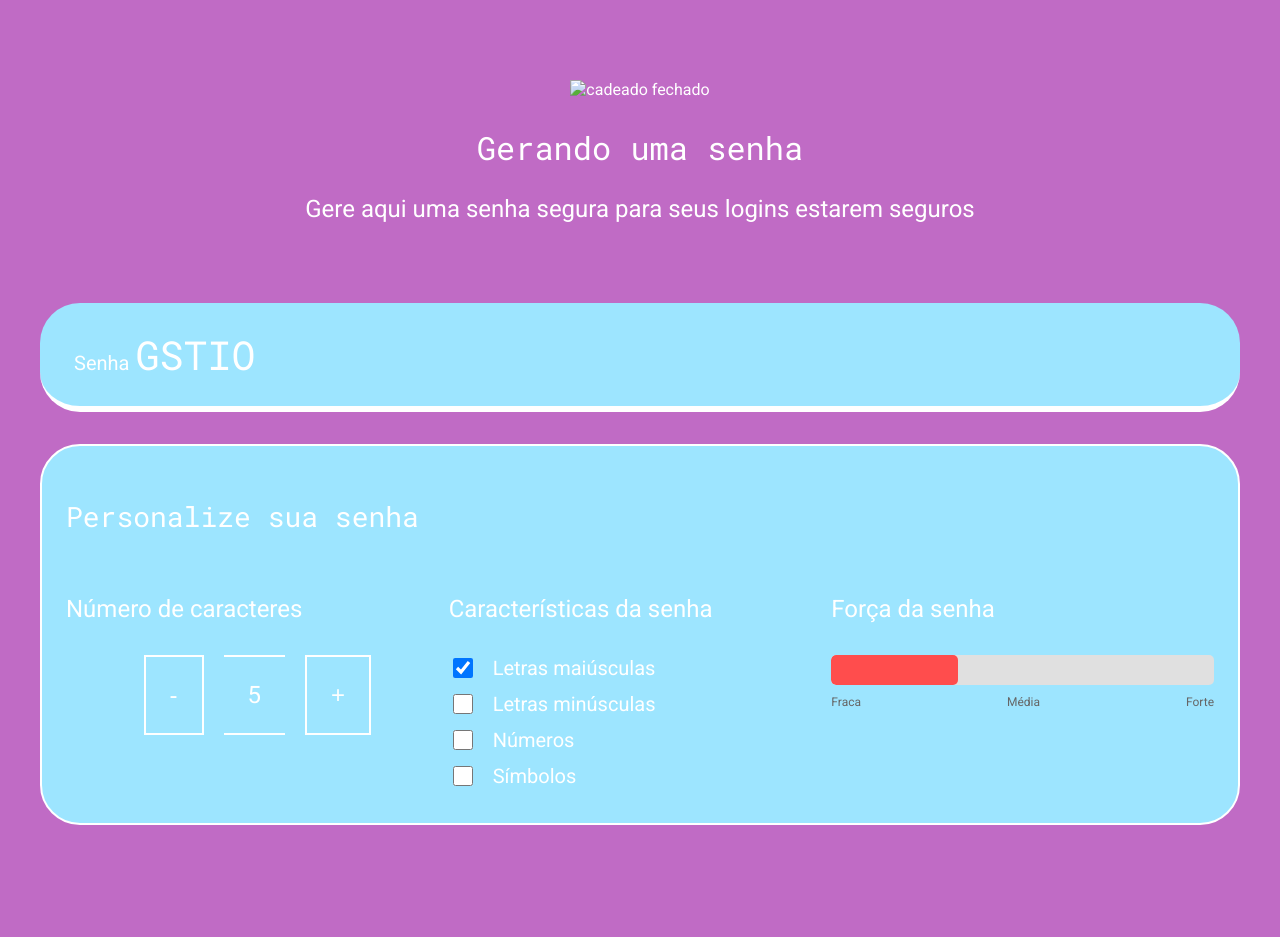
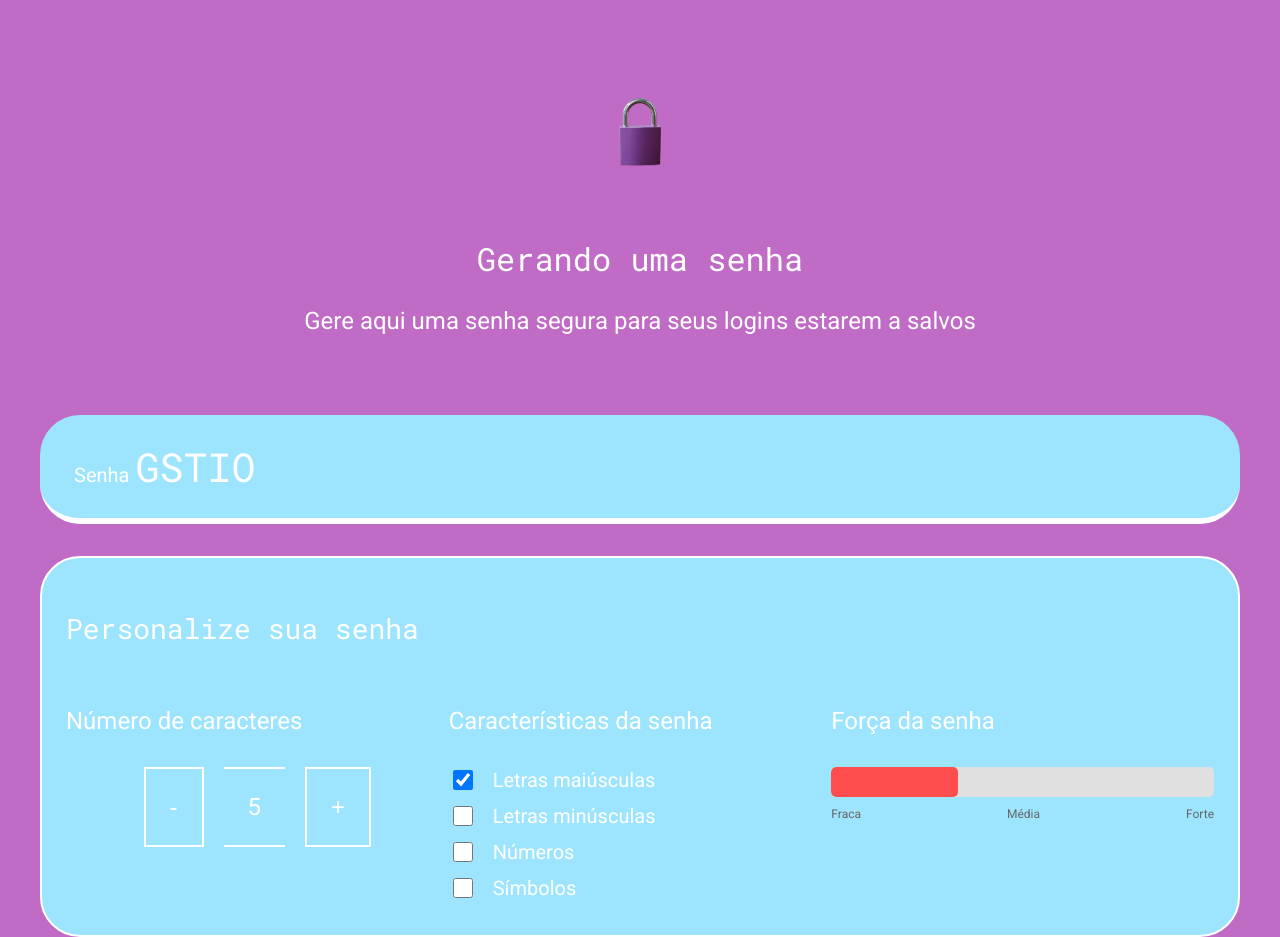
Before and after one commit to alicecassins/seguran-a, a plain HTML site: page index.html in a window 1280 px wide. Before the commit the page ends 825 px from the top, so only its background shows below. Drawn offline with Linux system fonts and the light colour scheme.

Commit message:
sexto commit

```diff
--- a/index.html
+++ b/index.html
@@ -11,9 +11,9 @@
 <body>
     <section class="conteudo">
         <div class="conteudo-titulo">
-            <img src="unlock.svg" alt="cadeado fechado">
+            <img src="Cadeado Roxo.png" alt="cadeado fechado">
             <h2 class="titulo-principal">Gerando uma senha</h2>
-            <h3 class="titulo-secundario">Gere aqui uma senha segura para seus logins estarem seguros</h3>
+            <h3 class="titulo-secundario">Gere aqui uma senha segura para seus logins estarem a salvos</h3>
         </div>
         <div class="conteudo-senha">
             <label for="campo-senha">Senha</label>
--- a/style.css
+++ b/style.css
@@ -22,6 +22,13 @@ body {
     font-family: var(--roboto);
     margin: 0;
     padding: 0;
+}
+
+.conteudo-titulo img {
+    width: 100px;
+    height: auto;
+    padding: 10px;
+    border-radius: 10px;
 }
 
 .titulo-principal {
```
Also changed, not shown: Cadeado Roxo.png (added), cadeado-roxo.png (added).
